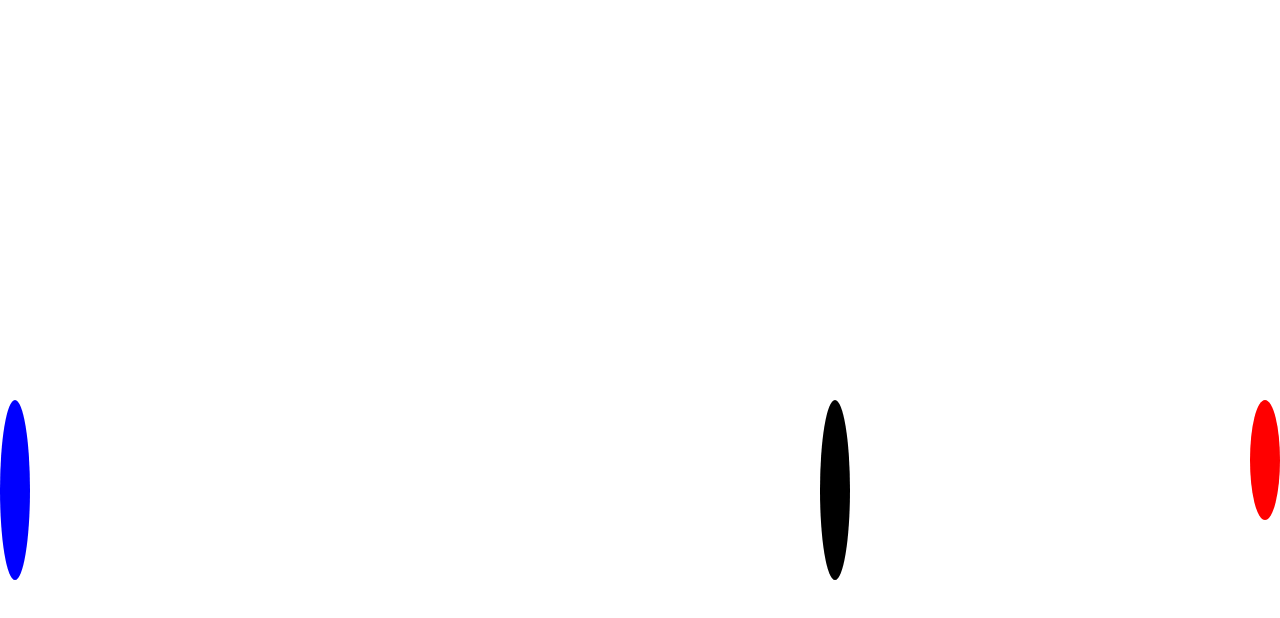
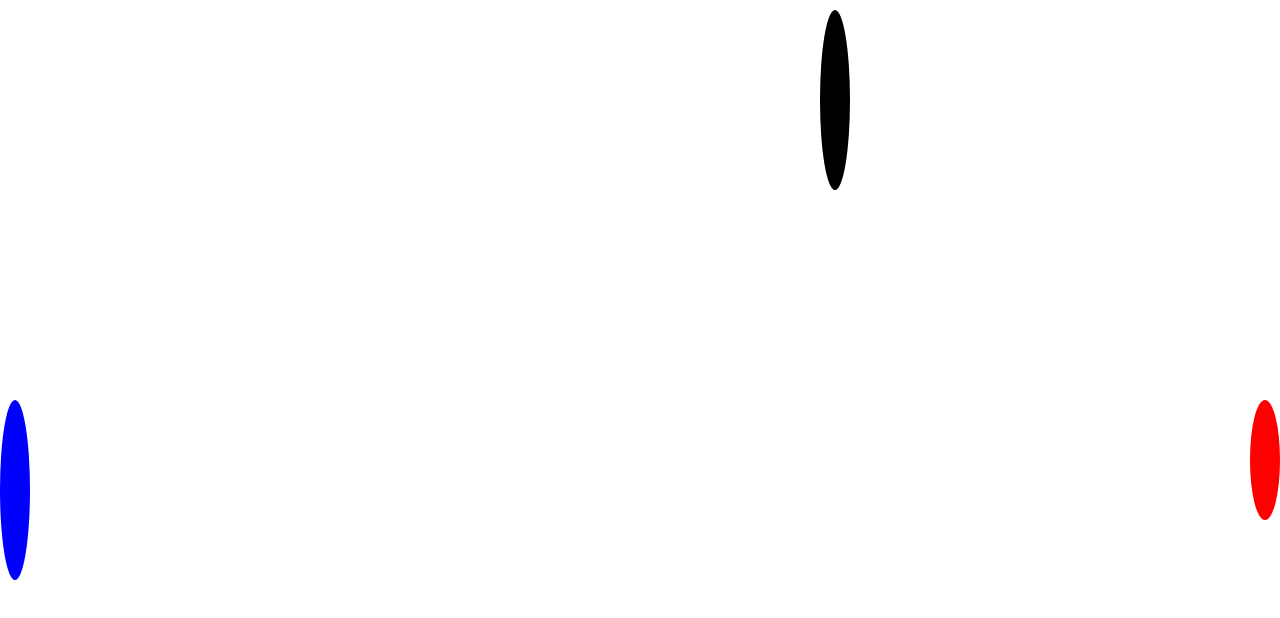
Before and after one commit to ericlowe25/Milestone_P1_PingPong, a plain HTML site: page index.html in a window 1280 px wide. Drawn offline with Linux system fonts and the light colour scheme.

Commit message:
html & css

```diff
--- a/style.css
+++ b/style.css
@@ -21,7 +21,7 @@
 #ball {
     position: absolute;
     left: 820px;
-    top: 400px;
+    top: 10px;
     width: 30px;
     height: 180px;
     background-color: black;
```
